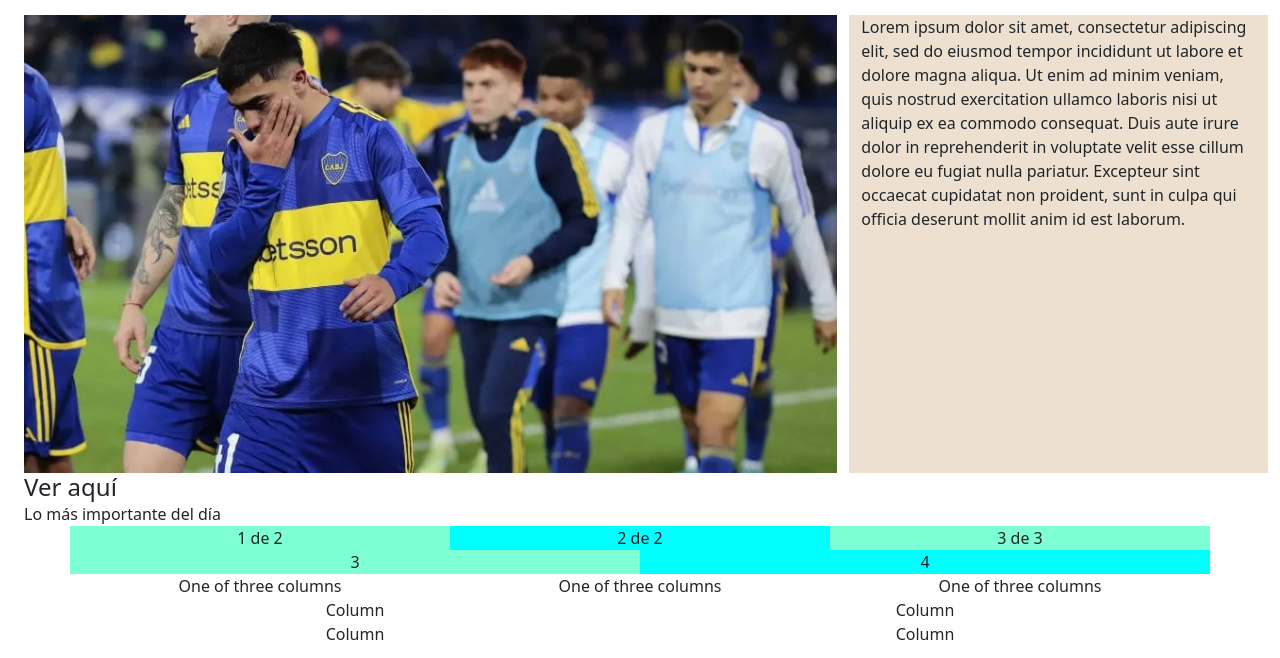
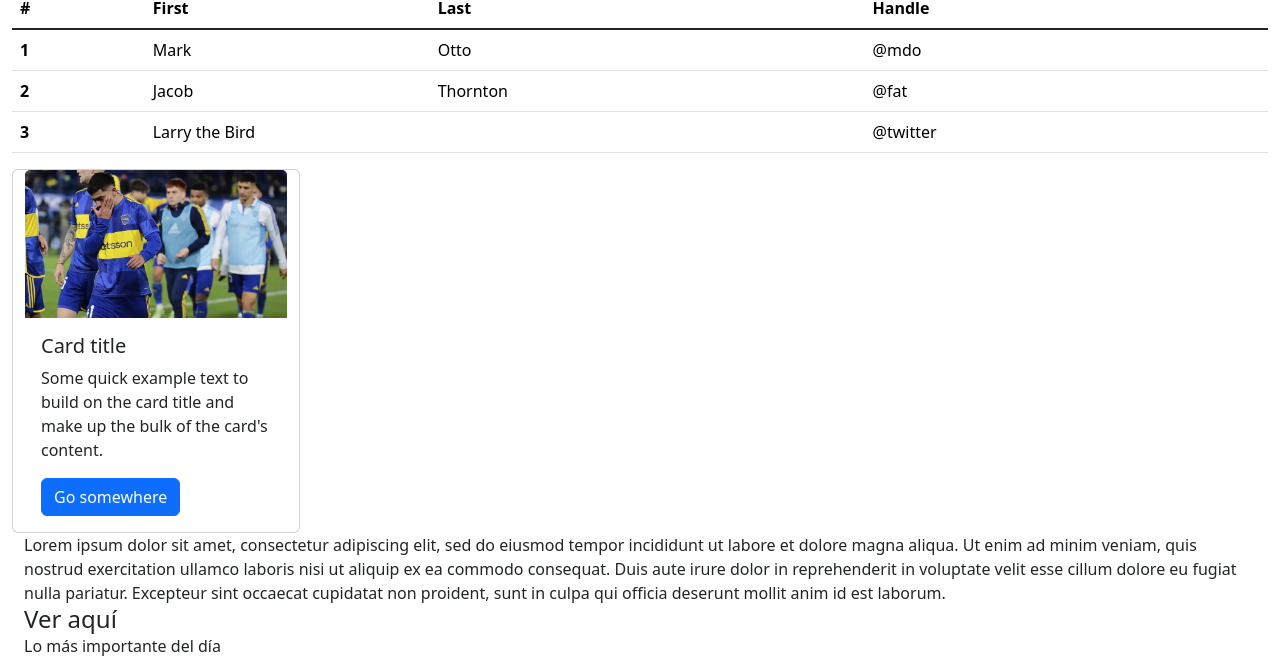
Before and after one commit to nsofiagonzalez/Noticias, a plain HTML site: page index.html in a window 1280 px wide. Shown: the part 267-925 px from the top of the page. Drawn offline with nearby package versions, Linux system fonts and the light colour scheme.

Commit message:
actuales

```diff
--- a/index.html
+++ b/index.html
@@ -11,14 +11,12 @@
 
 </head>
 <body class="container-fluid">
-    <div class="text-center">
-      <br>
-        <h1> Noticias ATT </h1>
+  <div class="text-center">
+    <h1> Noticias ATT </h1>
+</div>
 
-    </div>
-</div>
     <footer></footer>
-    <nav class="navbar navbar-expand-sm navbar-dark bg-dark">
+      <nav class="navbar navbar-expand-sm navbar-dark bg-dark">
         <div class="container-fluid">
           <a class="navbar-brand" href="#">
             <img src="img/descarga.png" alt="Logo" style="width:50px;" class="rounded-pill">
@@ -51,74 +49,60 @@
         </div>
       </nav>
 
-      <div class="container-fluid mt-3">
-
+      <div class="container-fluid ">
     <div class="row">
         <div class="float-end">
-           <span class="h4 text-right float-end"> <a href="link">  Ver aquí lo más buscado</a></span><br><br>
+           <span class="h4 text-right float-end mt-4"> <a href="link">  Ver aquí lo más buscado</a></span>
         </div> <!--¿Por qué el float-end sólo funciona si está el en el DIV y en el SPAN? -->
           <span class="h2 text-left"><p class="text-muted"> TRIUNFO DE BOCA JUNIORS</p></span>
-       <div class="col-8" >
-         <img class="img-fluid" src="img/boca.jpg" alt="BOCA" width="900" height="100">
-       </div>
+          <table class="table">
+            <thead>
+              <tr>
+                <th scope="col">#</th>
+                <th scope="col">First</th>
+                <th scope="col">Last</th>
+                <th scope="col">Handle</th>
+              </tr>
+            </thead>
+            <tbody class="table-group-divider">
+              <tr>
+                <th scope="row">1</th>
+                <td>Mark</td>
+                <td>Otto</td>
+                <td>@mdo</td>
+              </tr>
+              <tr>
+                <th scope="row">2</th>
+                <td>Jacob</td>
+                <td>Thornton</td>
+                <td>@fat</td>
+              </tr>
+              <tr>
+                <th scope="row">3</th>
+                <td colspan="2">Larry the Bird</td>
+                <td>@twitter</td>
+              </tr>
+            </tbody>
+          </table>
+          <div class="card" style="width: 18rem;">
+            <img src="img/boca.jpg" class="card-img-top" alt="...">
+            <div class="card-body">
+              <h5 class="card-title">Card title</h5>
+              <p class="card-text">Some quick example text to build on the card title and make up the bulk of the card's content.</p>
+              <a href="#" class="btn btn-primary">Go somewhere</a>
+            </div>
+          </div>
 
-        <div class="col-4" style="background-color: rgb(237, 224, 208) ;">
+        <div class="col-sm-12 col-md-4 col-lg-4  col-xl-12">
           Lorem ipsum dolor sit amet, consectetur adipiscing elit, sed do eiusmod tempor incididunt ut labore et dolore magna aliqua. Ut enim ad minim veniam, quis nostrud exercitation ullamco laboris nisi ut aliquip ex ea commodo consequat. Duis aute irure dolor in reprehenderit in voluptate velit esse cillum dolore eu fugiat nulla pariatur. Excepteur sint occaecat cupidatat non proident, sunt in culpa qui officia deserunt mollit anim id est laborum.
-
         </div>
-
-     <div class="col-sm-4">
+     <div class="col-sm-12">
             <span class="h4 text-right"> Ver aquí</span>
             <div>
                 Lo más importante del día
             </div>
         </div>
 </div>
-  <div class="container text-center">
-    <div class="row align-items-start">
-      <div class="col" style="background-color: aquamarine;">
-        1 de 2
-      </div>
-      <div class="col"  style="background-color: aqua;">
-        2 de 2
-      </div>
-      <div class="col" style="background-color: aquamarine;">
-        3 de 3
-      </div>
-    </div>
-    <div class="row">
-      <div class="col" style="background-color: aquamarine;">
-        3
-      </div>
-      <div class="col" style="background-color: aqua;">
-        4
-      </div>
-
-    </div>
-</div>
-<div class="container text-center">
-  <div class="row align-items-center">
-    <div class="col">
-      One of three columns
-    </div>
-    <div class="col">
-      One of three columns
-    </div>
-    <div class="col">
-      One of three columns
-    </div>
-  </div>
-</div>
-
-  </div>
-  <div class="container text-center">
-    <div class="row row-cols-2">
-      <div class="col">Column</div>
-      <div class="col">Column</div>
-      <div class="col">Column</div>
-      <div class="col">Column</div>
-    </div>
-  </div>
-
+<script src="js/java.js"></script>
 </body>
 </html>
```
Also changed, not shown: form.html (+5 -5 lines), js/java.js (added).
